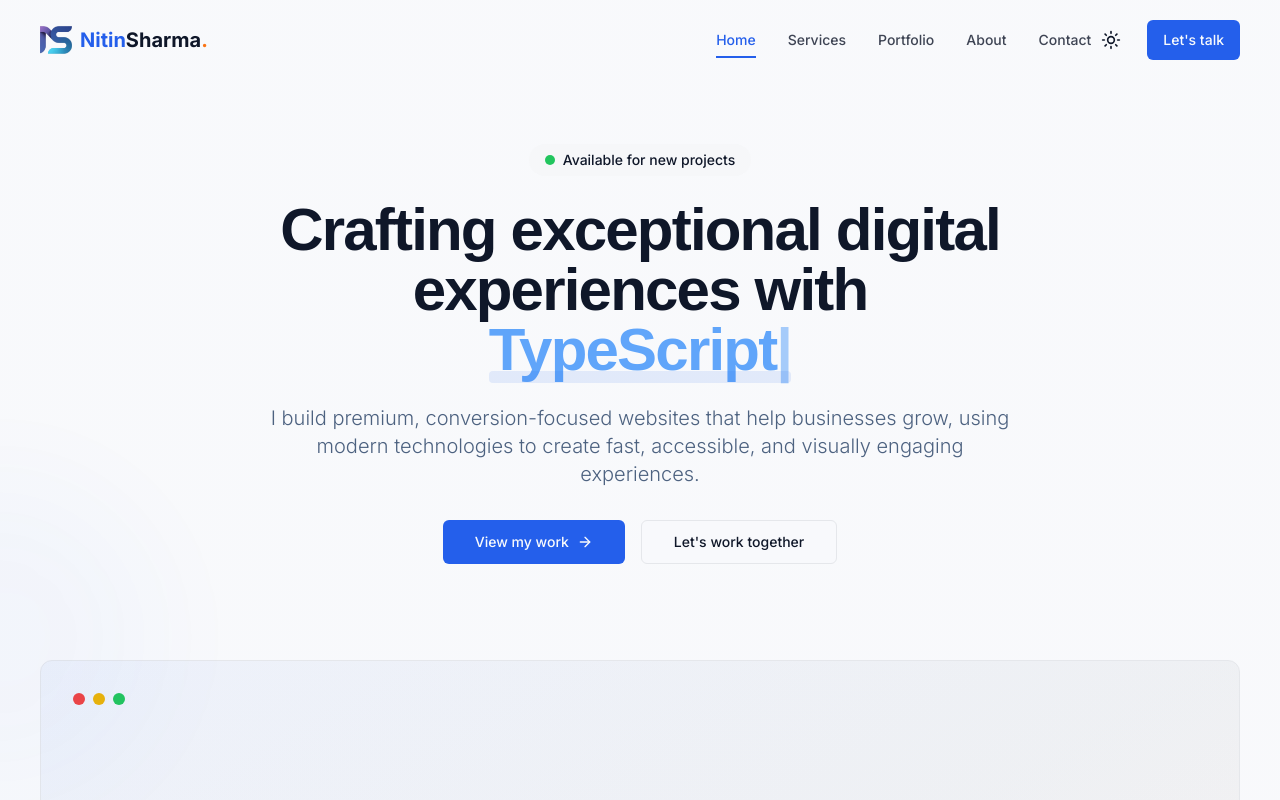
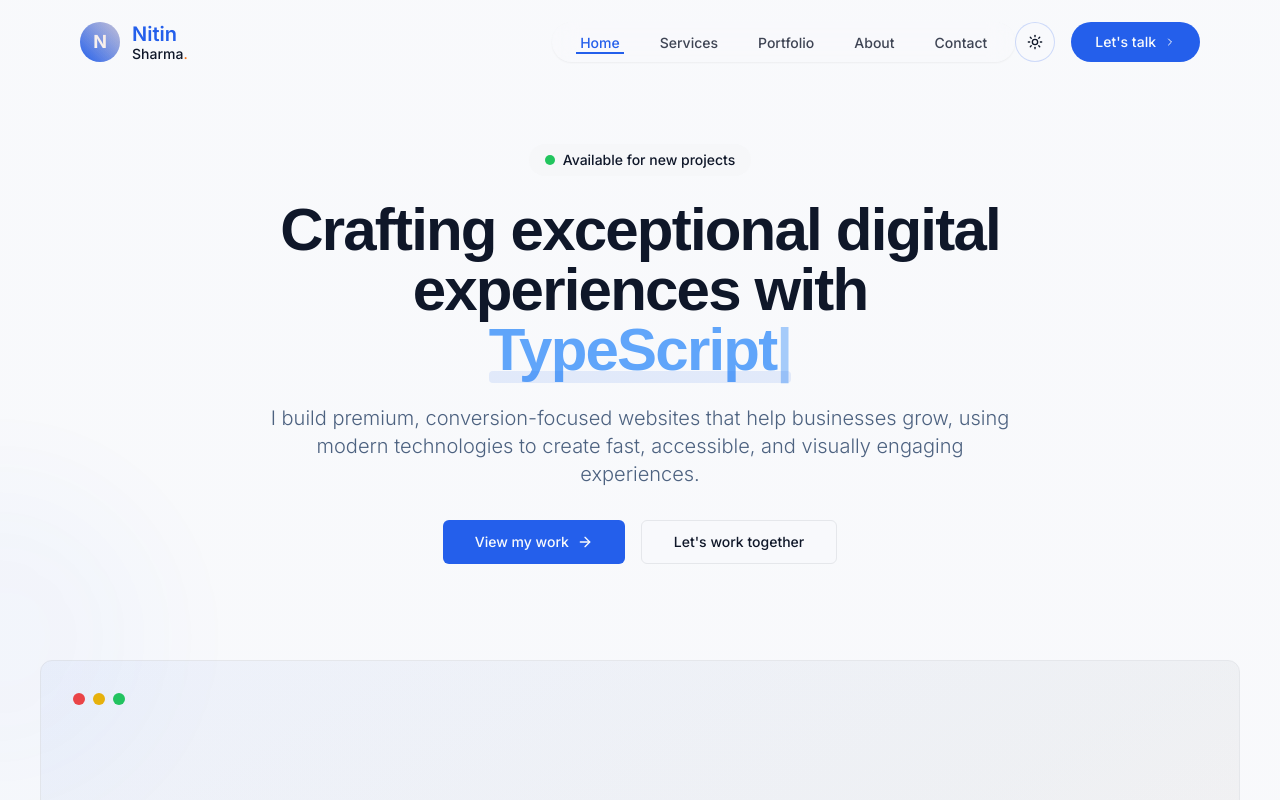
Before and after one commit to Nitin-hackgramer/Nitin, a Next.js app: page / in a window 1280 px wide. Shown: the top 800 px of the page. Built offline with nearby package versions, Linux system fonts and the light colour scheme.

Commit message:
Update header.tsx

```diff
--- a/components/layout/header.tsx
+++ b/components/layout/header.tsx
@@ -3,11 +3,12 @@
 import { useState, useEffect } from "react";
 import { usePathname } from "next/navigation";
 import Link from "next/link";
-import { Menu, X, Moon, Sun } from "lucide-react";
+import { Menu, Moon, Sun, ChevronRight } from "lucide-react";
 import { useTheme } from "next-themes";
 import { cn } from "@/lib/utils";
 import { Button } from "@/components/ui/button";
 import { Sheet, SheetContent, SheetTrigger } from "@/components/ui/sheet";
+import { motion } from "framer-motion";
 
 const navigation = [
   { name: "Home", href: "/" },
@@ -21,6 +22,7 @@ export default function Header() {
   const [isScrolled, setIsScrolled] = useState(false);
   const pathname = usePathname();
   const { theme, setTheme } = useTheme();
+  const [hoveredItem, setHoveredItem] = useState<string | null>(null);
 
   // Check if the current path matches the nav item
   const isActive = (path: string) => pathname === path;
@@ -35,65 +37,104 @@ export default function Header() {
     return () => window.removeEventListener("scroll", handleScroll);
   }, []);
 
+  const fadeIn = {
+    hidden: { opacity: 0, y: -20 },
+    visible: { opacity: 1, y: 0 }
+  };
+
   return (
-    <header
+    <motion.header
+      initial="hidden"
+      animate="visible"
+      variants={fadeIn}
+      transition={{ duration: 0.5 }}
       className={cn(
         "fixed top-0 z-40 w-full transition-all duration-300",
         isScrolled
-          ? "bg-background/80 backdrop-blur-md border-b shadow-sm py-3"
+          ? "bg-background/80 backdrop-blur-xl border-b shadow-sm py-3"
           : "bg-transparent py-5"
       )}
     >
-      <div className="container-custom">
+      <div className="container max-w-6xl mx-auto px-4">
         <div className="flex items-center justify-between">
-          <div className="flex lg:flex-1">
+          {/* Logo */}
+          <motion.div
+            className="flex lg:flex-1"
+            whileHover={{ scale: 1.03 }}
+            transition={{ type: "spring", stiffness: 400, damping: 10 }}
+          >
             <Link href="/" className="flex items-center font-bold text-xl">
-              <img
-              src="/Portfolio_logo.webp"
-              alt="Portfolio Logo"
-              className="h-8 w-8 mr-2"
-              />
-              <span className="text-primary">Nitin </span>
-              <span className="text-foreground">Sharma</span>
-              <span className="text-accent">.</span>
+              <div className="relative h-10 w-10 mr-3 rounded-full bg-gradient-to-tr from-primary to-primary/30 flex items-center justify-center overflow-hidden">
+                <span className="text-background font-bold text-lg">N</span>
+                <div className="absolute inset-0 bg-gradient-to-tr from-transparent to-accent/20 opacity-70"></div>
+              </div>
+              <div className="flex flex-col -space-y-1">
+                <span className="text-primary font-semibold">Nitin</span>
+                <span className="text-foreground font-medium text-sm">Sharma<span className="text-accent">.</span></span>
+              </div>
             </Link>
-          </div>
+          </motion.div>
 
           {/* Desktop Navigation */}
-          <nav className="hidden md:flex md:gap-x-8">
+          <nav className="hidden md:flex md:gap-x-8 bg-background/30 backdrop-blur-md px-6 py-2 rounded-full shadow-sm">
             {navigation.map((item) => (
               <Link
                 key={item.name}
                 href={item.href}
-                className={cn(
-                  "text-sm font-medium transition-colors hover:text-primary relative py-2",
+                className="relative group"
+                onMouseEnter={() => setHoveredItem(item.name)}
+                onMouseLeave={() => setHoveredItem(null)}
+              >
+                <span className={cn(
+                  "text-sm font-medium transition-colors relative z-10 py-2 px-1",
                   isActive(item.href)
-                    ? "text-primary after:absolute after:bottom-0 after:left-0 after:h-0.5 after:w-full after:bg-primary"
-                    : "text-foreground/80"
+                    ? "text-primary"
+                    : "text-foreground/80 hover:text-primary"
+                )}>
+                  {item.name}
+                </span>
+                {(isActive(item.href) || hoveredItem === item.name) && (
+                  <motion.div
+                    layoutId="navIndicator"
+                    className="absolute bottom-0 left-0 right-0 h-0.5 bg-primary"
+                    initial={{ opacity: 0 }}
+                    animate={{ opacity: 1 }}
+                    transition={{ duration: 0.2 }}
+                  />
                 )}
-              >
-                {item.name}
               </Link>
             ))}
           </nav>
 
+          {/* Action Buttons */}
           <div className="hidden md:flex items-center gap-4">
+            {/* Theme Toggle */}
+            <motion.div whileTap={{ scale: 0.9 }}>
               <Button
-              variant="ghost"
+                variant="outline"
                 size="icon"
                 onClick={() => setTheme(theme === "dark" ? "light" : "dark")}
                 aria-label="Toggle theme"
+                className="rounded-full border-primary/20 hover:bg-primary/10"
               >
-              <Sun className="h-5 w-5 rotate-0 scale-100 transition-all dark:-rotate-90 dark:scale-0" />
-              <Moon className="absolute h-5 w-5 rotate-90 scale-0 transition-all dark:rotate-0 dark:scale-100" />
+                <Sun className="h-4 w-4 rotate-0 scale-100 transition-all dark:-rotate-90 dark:scale-0" />
+                <Moon className="absolute h-4 w-4 rotate-90 scale-0 transition-all dark:rotate-0 dark:scale-100" />
               </Button>
-            <Button asChild>
-              <Link href="/contact">Let's talk</Link>
+            </motion.div>
+
+            {/* CTA Button */}
+            <motion.div whileHover={{ scale: 1.05 }} whileTap={{ scale: 0.95 }}>
+              <Button asChild className="rounded-full px-6 font-medium">
+                <Link href="/contact" className="flex items-center gap-1">
+                  Let's talk <ChevronRight className="h-3 w-3 ml-1" />
+                </Link>
               </Button>
+            </motion.div>
           </div>
 
           {/* Mobile Navigation */}
-          <div className="flex md:hidden">
+          <div className="flex md:hidden items-center">
+            <motion.div whileTap={{ scale: 0.9 }}>
               <Button
                 variant="ghost"
                 size="icon"
@@ -101,32 +142,69 @@ export default function Header() {
                 onClick={() => setTheme(theme === "dark" ? "light" : "dark")}
                 aria-label="Toggle theme"
               >
-              <Sun className="h-5 w-5 rotate-0 scale-100 transition-all dark:-rotate-90 dark:scale-0" />
-              <Moon className="absolute h-5 w-5 rotate-90 scale-0 transition-all dark:rotate-0 dark:scale-100" />
+                <Sun className="h-4 w-4 rotate-0 scale-100 transition-all dark:-rotate-90 dark:scale-0" />
+                <Moon className="absolute h-4 w-4 rotate-90 scale-0 transition-all dark:rotate-0 dark:scale-100" />
               </Button>
+            </motion.div>
 
             <Sheet>
               <SheetTrigger asChild>
-                <Button variant="ghost" size="icon" aria-label="Open menu">
-                  <Menu className="h-5 w-5" />
+                <Button
+                  variant="outline"
+                  size="icon"
+                  aria-label="Open menu"
+                  className="rounded-full border-primary/20"
+                >
+                  <Menu className="h-4 w-4" />
                 </Button>
               </SheetTrigger>
-              <SheetContent side="right">
-                <div className="flex flex-col space-y-6 mt-8">
-                  {navigation.map((item) => (
+              <SheetContent side="right" className="border-l-primary/10">
+                <div className="flex items-center mt-8 mb-8">
+                  <div className="h-10 w-10 mr-3 rounded-full bg-gradient-to-tr from-primary to-primary/30 flex items-center justify-center">
+                    <img src="/Portfolio_logo.webp" alt="Portfolio Logo" className="w-6 h-6" />
+                  </div>
+                  <div className="flex flex-col -space-y-1">
+                    <span className="text-primary font-semibold">Nitin</span>
+                    <span className="text-foreground font-medium text-sm">Sharma<span className="text-accent">.</span></span>
+                  </div>
+                </div>
+
+                <div className="flex flex-col space-y-1">
+                  {navigation.map((item, index) => (
+                    <motion.div
+                      key={item.name}
+                      initial={{ opacity: 0, x: 20 }}
+                      animate={{ opacity: 1, x: 0 }}
+                      transition={{ delay: index * 0.1 }}
+                    >
                       <Link
-                      key={item.name}
                         href={item.href}
                         className={cn(
-                        "text-lg font-medium transition-colors hover:text-primary",
-                        isActive(item.href) ? "text-primary" : "text-foreground/80"
+                          "flex items-center py-3 px-4 rounded-lg transition-colors",
+                          isActive(item.href)
+                            ? "bg-primary/10 text-primary font-medium"
+                            : "text-foreground/80 hover:bg-accent/10 hover:text-accent"
                         )}
                       >
-                      {item.name}
+                        <span className="text-lg">{item.name}</span>
+                        {isActive(item.href) && (
+                          <motion.div
+                            layoutId="mobileNavIndicator"
+                            className="ml-auto"
+                          >
+                            <ChevronRight className="h-4 w-4 text-primary" />
+                          </motion.div>
+                        )}
                       </Link>
+                    </motion.div>
                   ))}
-                  <Button asChild className="mt-4">
-                    <Link href="/contact">Let's talk</Link>
+                </div>
+
+                <div className="mt-8">
+                  <Button asChild className="w-full rounded-lg">
+                    <Link href="/contact" className="flex items-center justify-center gap-2">
+                      Let's talk <ChevronRight className="h-4 w-4" />
+                    </Link>
                   </Button>
                 </div>
               </SheetContent>
@@ -134,6 +212,5 @@ export default function Header() {
           </div>
         </div>
       </div>
-    </header>
-  );
-}
+    </motion.header>
+  );}
```
Lines whose indentation alone changed are shown as unchanged.
